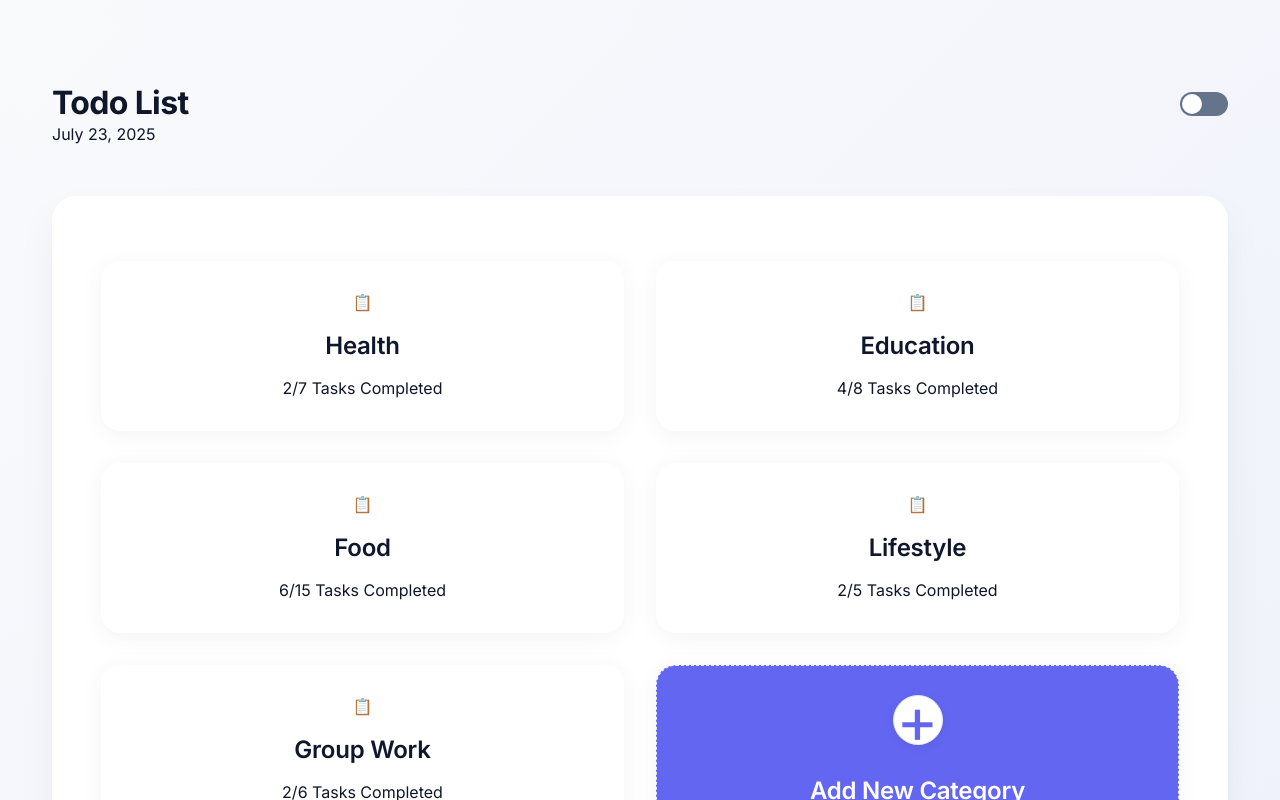
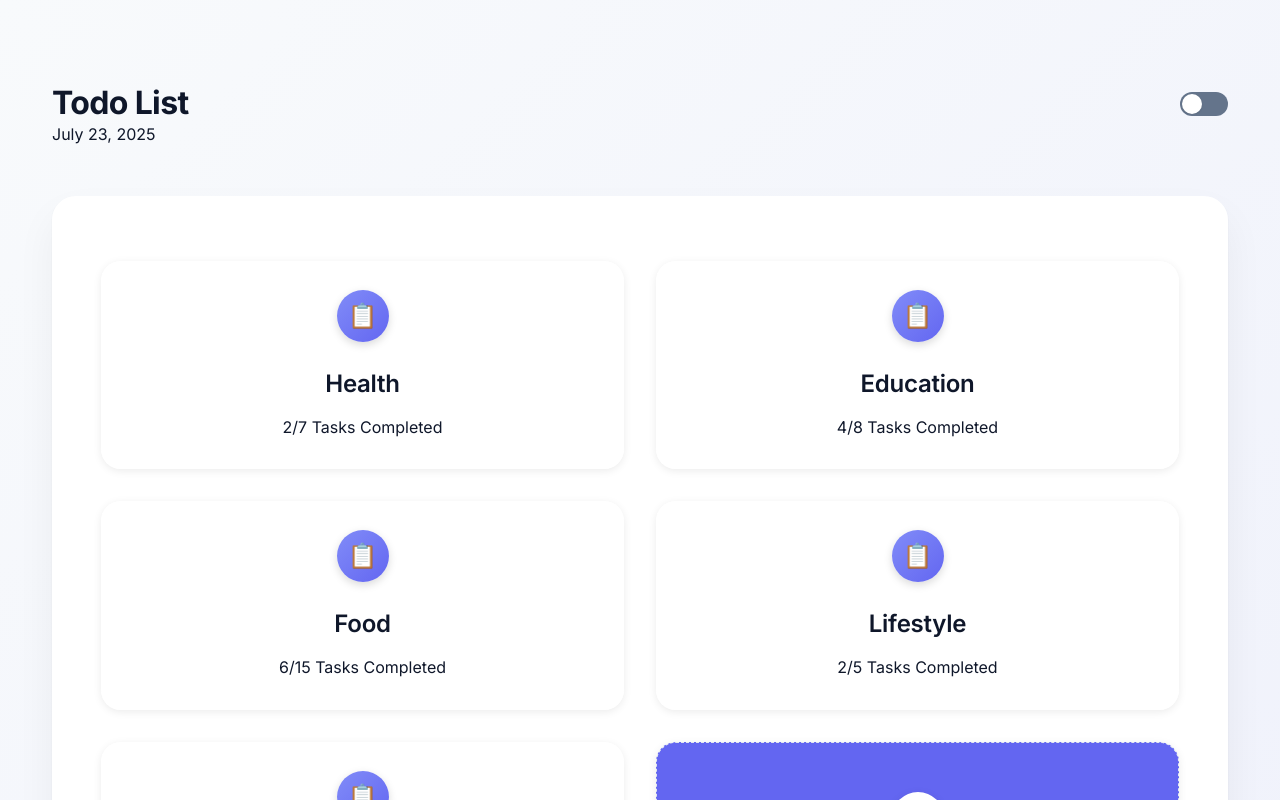
Before and after one commit to Youssef-Doraii/todolist, a React (Vite) app: page / in a window 1280 px wide. Shown: the top 800 px of the page. Built offline with nearby package versions, Linux system fonts and the light colour scheme; data requests are answered from the project's data file.

Commit message:
added strikethrough effect + fixed list cards placeholder

```diff
--- a/db.json
+++ b/db.json
@@ -269,14 +269,14 @@
     {
       "id": "47",
       "title": "Update homepage banner",
-      "completed": false,
+      "completed": true,
       "listId": 5,
       "section": "Website Redesign"
     },
     {
       "id": "48",
       "title": "Fix mobile menu bug",
-      "completed": true,
+      "completed": false,
       "listId": 5,
       "section": "Website Redesign"
     },
--- a/src/App.tsx
+++ b/src/App.tsx
@@ -28,8 +28,6 @@ function App() {
   useEffect(() => {
     document.documentElement.classList.toggle("dark-mode", isDarkMode);
   }, [isDarkMode]);
-
-  const toggleDarkMode = () => setIsDarkMode((d) => !d);
 
   // Navigation handlers
   const handleSelectList = (id: number, name: string) => {
@@ -136,7 +134,6 @@ function App() {
           onListCreated={handleListCreated}
         />
       </Modal>
-      {/* Add Sub List Modal */}
       <Modal open={showAddSubList} onClose={() => setShowAddSubList(false)}>
         {selectedListId && (
           <AddSubListForm
--- a/src/components/lists/ListDashboard.css
+++ b/src/components/lists/ListDashboard.css
@@ -13,20 +13,27 @@
 
 /* === Base Card Styling === */
 .list-card {
-  background: linear-gradient(145deg, var(--card-background), var(--card-background-alt));
-  border-radius: var(--radius-lg);
+  background: var(--surface);
+  border-radius: 16px;
   border: 1.5px solid var(--border);
-  box-shadow: 0 4px 24px rgba(60, 60, 60, 0.06);
-  padding: 1.75rem;
+  box-shadow: 0 2px 8px rgba(0, 0, 0, 0.08);
+  padding: 20px;
   display: flex;
   flex-direction: column;
+  align-items: flex-start;
   gap: 1.25rem;
   cursor: pointer;
-  transition: box-shadow 0.2s, border-color 0.2s, transform 0.2s;
+  transition: transform 0.2s, box-shadow 0.2s;
   position: relative;
   overflow: hidden;
   justify-content: center;
   align-items: center;
+}
+
+.list-card:hover {
+  border-color: var(--primary);
+  box-shadow: 0 4px 12px rgba(0, 0, 0, 0.12);
+  transform: translateY(-3px);
 }
 
 .list-card::before {
@@ -41,12 +48,6 @@
   transition: opacity 0.3s ease;
 }
 
-.list-card:hover {
-  border-color: var(--primary);
-  box-shadow: 0 8px 32px rgba(99, 102, 241, 0.10);
-  transform: translateY(-4px) scale(1.02);
-}
-
 .list-card:hover::before {
   opacity: 1;
 }
@@ -54,7 +55,7 @@
 
 /* === Add New Card Variant === */
 .list-card.add-new-card {
-  border: 1px dashed var(--border);
+  border: 1.5px dashed var(--border);
   background-color: var(--primary);
   display: flex;
   flex-direction: column;
@@ -63,6 +64,7 @@
   text-align: center;
   cursor: pointer;
   transition: all 0.2s ease-in-out;
+  padding: 20px;
 }
 
 .list-card.add-new-card:hover {
@@ -77,7 +79,6 @@
 }
 
 
-/* === Card Inner Elements === */
 .list-card-icon {
   width: 52px;
   height: 52px;
@@ -94,6 +95,21 @@
   height: 24px;
   color: white;
 }
+
+.list-card-icon-placeholder {
+  width: 52px;
+  height: 52px;
+  background: linear-gradient(135deg, var(--primary-light), var(--primary));
+  border-radius: 50%;
+  display: flex;
+  align-items: center;
+  justify-content: center;
+  margin-bottom: 0.75rem;
+  color: white;
+  font-size: 1.5rem;
+  box-shadow: 0 3px 8px rgba(0, 0, 0, 0.15);
+}
+
 
 .list-card-title {
   font-size: 1.5rem;
@@ -136,26 +152,36 @@
 
 /* === Add New Icon === */
 .add-new-icon-placeholder {
-  width: 50px;
-  height: 50px;
+  width: 52px;
+  height: 52px;
   background-color: #fff;
   border-radius: 50%;
   display: flex;
   align-items: center;
   justify-content: center;
-  margin: 0 auto 1rem auto;
-  font-size: 2em;
-  box-shadow: 0 2px 8px rgba(60, 60, 60, 0.10);
-  border: 1.5px solid var(--border);
-  transition: box-shadow 0.2s, border-color 0.2s;
+  margin: 0 auto 0.75rem auto;
+  font-size: 1.5rem;
+  box-shadow: 0 3px 8px rgba(60, 60, 60, 0.15);
+  transition: transform 0.2s;
+}
+
+.list-card.add-new-card:hover .add-new-icon-placeholder {
+  transform: scale(1.05);
 }
 
 .add-new-icon {
-  font-size: 2em;
   color: var(--primary);
-  line-height: 0.5;
+  font-size: 2.5rem;
+  display: flex;
+  align-items: center;
+  justify-content: center;
+  width: 100%;
+  height: 100%;
+  line-height: 1;
+  padding-bottom: 2px;
+  text-align: center;
+  transform: translateY(-1px);
 }
-
 
 /* === Empty State === */
 .no-lists-message {
--- a/src/components/lists/ListDashboard.tsx
+++ b/src/components/lists/ListDashboard.tsx
@@ -56,7 +56,6 @@ export function ListDashboard({
               onClick={() => onSelectList(Number(list.id), list.name)}
             >
               <div className="list-card-icon-placeholder">
-                {/* You can use a dynamic icon here if you want */}
                 <span role="img" aria-label="icon">
                   📋
                 </span>
--- a/src/components/todos/SectionDetailView.tsx
+++ b/src/components/todos/SectionDetailView.tsx
@@ -20,9 +20,15 @@ export function SectionDetailView({
   if (isLoading) return <p>Loading...</p>;
   if (isError) return <p>Error: {error?.message}</p>;
 
-  const sectionTodos = (todos || []).filter(
-    (todo) => (todo.section || "Uncategorized") === sectionName
-  );
+  // Filter todos for this section and sort (completed at bottom)
+  const sectionTodos = (todos || [])
+    .filter((todo) => (todo.section || "Uncategorized") === sectionName)
+    .sort((a, b) => {
+      if (a.completed && !b.completed) return 1;
+      if (!a.completed && b.completed) return -1;
+      return 0;
+    });
+
   const completedCount = sectionTodos.filter((t) => t.completed).length;
 
   return (
@@ -42,7 +48,10 @@ export function SectionDetailView({
       </div>
       <ul className="section-todo-list">
         {sectionTodos.map((todo) => (
-          <li className="todo-item" key={todo.id}>
+          <li
+            className={`todo-item ${todo.completed ? "completed" : ""}`}
+            key={todo.id}
+          >
             <span>
               <input
                 type="checkbox"
--- a/src/components/todos/TodoList.css
+++ b/src/components/todos/TodoList.css
@@ -119,6 +119,18 @@
   color: var(--text-medium);
 }
 
+/* Add these styles for completed items */
+.todo-item.completed {
+  opacity: 0.7;
+  background-color: var(--surface-alt);
+  color: var(--text-light);
+}
+
+.todo-item-title.completed {
+  text-decoration: line-through;
+  color: var(--text-light);
+}
+
 .add-item-button {
   background-color: transparent;
   border: 1px dashed var(--border);
--- a/src/components/todos/TodoList.tsx
+++ b/src/components/todos/TodoList.tsx
@@ -36,6 +36,14 @@ export function TodoList({
 
   const sortedSections = Object.keys(groupedTodos).sort();
 
+  const sortTodos = (todos: any[]) => {
+    return [...todos].sort((a, b) => {
+      if (a.completed && !b.completed) return 1;
+      if (!a.completed && b.completed) return -1;
+      return 0;
+    });
+  };
+
   return (
     <div>
       <div className="list-detail-top-row">
@@ -71,7 +79,10 @@ export function TodoList({
           const completedCount = groupedTodos[section].filter(
             (t) => t.completed
           ).length;
-          const todosToShow = sectionTodos.slice(0, 3);
+
+          // Sort todos with completed at bottom
+          const sortedTodos = sortTodos(sectionTodos);
+          const todosToShow = sortedTodos.slice(0, 3);
 
           return (
             <div className="todo-section-card" key={section}>
@@ -83,7 +94,10 @@ export function TodoList({
               </div>
               <ul className="todo-items-list">
                 {todosToShow.map((todo) => (
-                  <li className="todo-item" key={todo.id}>
+                  <li
+                    className={`todo-item ${todo.completed ? "completed" : ""}`}
+                    key={todo.id}
+                  >
                     <span>
                       <input
                         type="checkbox"
--- a/src/styles/variables.css
+++ b/src/styles/variables.css
@@ -9,7 +9,7 @@
   --font-size-2xl: 1.5rem;
   --font-size-3xl: 2rem;
 
-  /* Colors - Enhanced for better contrast */
+  /* Colors */
   --primary: #6366f1;
   --primary-dark: #4f46e5;
   --primary-light: #818cf8;
@@ -19,7 +19,7 @@
   --card-background: #ffffff;
   --surface-alt: #f1f5f9;
 
-  /* Text colors with better contrast */
+  /* Text colors */
   --text-dark: #0f172a;
   --text-medium: #475569;
   --text-light: #64748b;
@@ -53,7 +53,7 @@
     0 4px 6px -4px rgba(0, 0, 0, 0.05);
 }
 
-/* Dark mode - Enhanced contrast */
+/* Dark mode */
 :root.dark-mode {
   --background: #0f172a;
   --card-background: #1e293b;
```
